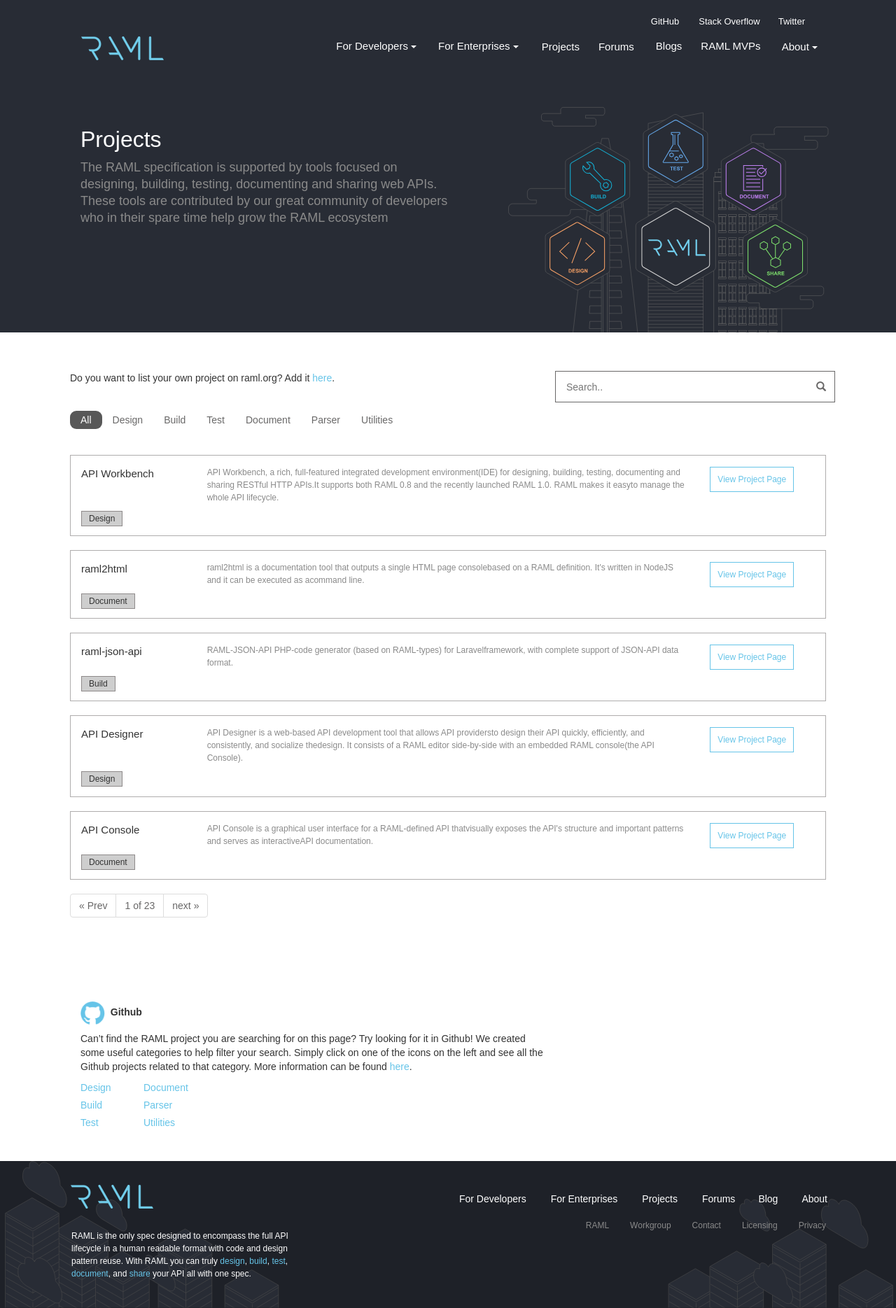
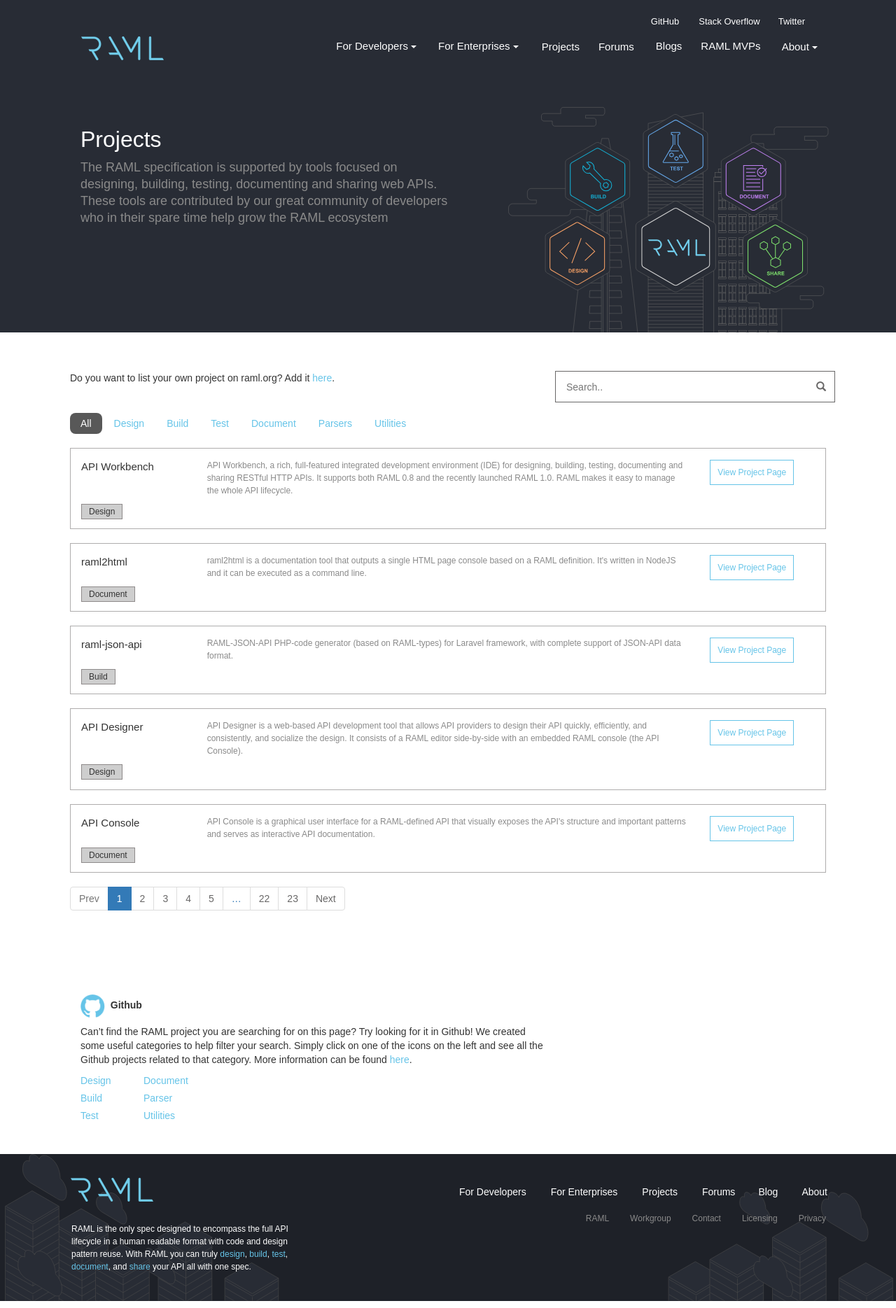
Before and after one commit to raml-org/raml-org, a Jekyll site: the page built from projects.html, in a window 1280 px wide. Shown: the whole page at 70% size. Built offline with Jekyll 4.4.1, drawn with Linux system fonts in a browser that asks for light colours; nearby versions of some CDN libraries.

Commit message:
MKTG-2039-reverted the code as per vishal

```diff
--- a/css/style.scss
+++ b/css/style.scss
@@ -2172,10 +2172,10 @@
       li a {
         color: #696868 ;
       }
-      li span {
-        color: #fff;
-        background-color: #585858;
-      }
+      //li span {
+      //  color: #fff;
+      //  background-color: #585858;
+      //}
       a.disabled {
         pointer-events: none;
         cursor: default;
--- a/projects.html
+++ b/projects.html
@@ -9,44 +9,261 @@
         <section class="col-md-12 projectdiv">
            <div class="row">
                <div class="col-md-6">
-                    <p>Do you want to list your own project on raml.org? Add it <a
-                            href="{{ site.projectsgithuburl }}#how-to-add-projects-to-the-projects-page" rel="nofollow">here</a>.
-                    </p>
+                   <p>Do you want to list your own project on raml.org? Add it <a href="{{ site.projectsgithuburl }}#how-to-add-projects-to-the-projects-page" rel="nofollow">here</a>. </p>
                </div>
 
                <div class="col-md-6">
                    <form id="submit_form" action="javascript:void(0);">
                        <div class="form-group">
-                            <input type="text" class="" id="search" placeholder="Search.."/><i
-                                class="glyphicon glyphicon-search"></i>
-                            <input type="button" id="submit_search" style="display: none">
+                           <input type="text" class="" id="search" placeholder = "Search.." /><i class="glyphicon glyphicon-search"></i>
+                           <input type="button" id="submit_search" style="display: none" >
                        </div>
                    </form>
                </div>
            </div>
 
            <div class="projecttab">
-                <ul class="proj_cat">
-                    <li><a href="javascript:void(0);" id="all" class="active">All</a> </li>
-                    <li><a href="javascript:void(0);" id="design">Design</a> </li>
-                    <li><a href="javascript:void(0);" id="build">Build</a> </li>
-                    <li><a href="javascript:void(0);" id="test">Test</a> </li>
-                    <li><a href="javascript:void(0);" id="document">Document</a> </li>
-                    <li><a href="javascript:void(0);" id="parser">Parser</a> </li>
-                    <li><a href="javascript:void(0);" id="utilities">Utilities</a> </li>
+               <ul class="nav nav-pills">
+                   <li class="active"><a data-toggle="pill" href="#all">All</a></li>
+                   <li><a data-toggle="pill" href="#design">Design</a></li>
+                   <li><a data-toggle="pill" href="#build">Build</a></li>
+                   <li><a data-toggle="pill" href="#test">Test</a></li>
+                   <li><a data-toggle="pill" href="#document">Document</a></li>
+                   <li><a data-toggle="pill" href="#parsers">Parsers</a></li>
+                   <li><a data-toggle="pill" href="#utility">Utilities</a></li>
                </ul>
 
-                   <div class="result"></div>
-                   <div class="no_result"></div>
-                <ul class="pagination">
-                    <li><a href="javascript:void(0);" id="pre">&#171; Prev</a></li>
-                    <li><a href="javascript:void(0);" id="list"></a></li>
-                    <li><a href="javascript:void(0);" id="next">next &#187;</a></li>
-                    </ul>
+               <div class="tab-content">
+                   <div id="all" class="tab-pane fade in active">
+                       <div class = "nosearch"></div>
+                       {% for projects in site.data.projects %}
+                       <div class="projectblock">
+
+                           <div class="row">
+
+                               <div class="projname col-md-2">
+                                   <h3>{{ projects.name }}</h3>
+                               </div>
+
+                               <div class="projdesc col-md-8">
+                                   <p>{{ projects.description }}</p>
+                               </div>
+
+                               <div class="projlink col-md-2">
+                                   <a href = "{{ projects.url }}" rel="nofollow" >View Project Page</a>
+                               </div>
+
+                           </div>
+                           {% for items in projects.topics %}
+                           <span class="projtag">
+                               {{ items }}
+                           </span>
+                           {% endfor %}
+                       </div>
+                       {% endfor %}
+                        <div class="pagination-page-all"></div>
+                   </div>
 
 
+                   <div id="design" class="tab-pane fade in">
+                       <div class = "nosearch"></div>
+                       {% for projects in site.data.projects %}
+                       {% for item in projects.topics %}
+                       {% if item == 'Design' %}
+                       <div class="projectblock">
+                           <div class="row">
+
+                               <div class="projname col-md-2">
+                                   <h3>{{ projects.name }}</h3>
+                               </div>
+
+                               <div class="projdesc col-md-8">
+                                   <p>{{ projects.description }}</p>
+                               </div>
+
+                               <div class="projlink col-md-2">
+                                   <a href = "{{ projects.url }}" rel="nofollow" >View Project Page</a>
+                               </div>
+
+                           </div>
+                           {% for items in projects.topics %}
+                           <span class="projtag">
+                               {{ items }}
+                           </span>
+                           {% endfor %}
+                       </div>
+                       {% endif %}
+                       {% endfor %}
+                       {% endfor %}
+                       <div class="pagination-page-design"></div>
+
+                   </div>
+                   <div id="build" class="tab-pane fade">
+                       <div class = "nosearch"></div>
+                       {% for projects in site.data.projects %}
+                       {% for item in projects.topics %}
+                       {% if item == 'Build' %}
+                       <div class="projectblock">
+                           <div class="row">
+
+                               <div class="projname col-md-2">
+                                   <h3>{{ projects.name }}</h3>
+                               </div>
+
+                               <div class="projdesc col-md-8">
+                                   <p>{{ projects.description }}</p>
+                               </div>
+
+                               <div class="projlink col-md-2">
+                                   <a href = "{{ projects.url }}" rel="nofollow" >View Project Page</a>
+                               </div>
+
+                           </div>
+                           {% for items in projects.topics %}
+                           <span class="projtag">
+                               {{ items }}
+                           </span>
+                           {% endfor %}
+                       </div>
+                       {% endif %}
+                       {% endfor %}
+                       {% endfor %}
+                       <div class="pagination-page-build"></div>
+                   </div>
+                   <div id="test" class="tab-pane fade">
+                       <div class = "nosearch"></div>
+                       {% for projects in site.data.projects %}
+                       {% for item in projects.topics %}
+                       {% if item == 'Test' %}
+                       <div class="projectblock">
+                           <div class="row">
+
+                               <div class="projname col-md-2">
+                                   <h3>{{ projects.name }}</h3>
+                               </div>
+
+                               <div class="projdesc col-md-8">
+                                   <p>{{ projects.description }}</p>
+                               </div>
+
+                               <div class="projlink col-md-2">
+                                   <a href = "{{ projects.url }}" rel="nofollow" >View Project Page</a>
+                               </div>
+
+                           </div>
+                           {% for items in projects.topics %}
+                           <span class="projtag">
+                               {{ items }}
+                           </span>
+                           {% endfor %}
+                       </div>
+                       {% endif %}
+                       {% endfor %}
+                       {% endfor %}
+                       <div class="pagination-page-test"></div>
+                   </div>
+                   <div id="document" class="tab-pane fade">
+                       <div class = "nosearch"></div>
+                       {% for projects in site.data.projects %}
+                       {% for item in projects.topics %}
+                       {% if item == 'Document' %}
+                       <div class="projectblock">
+                           <div class="row">
+
+                               <div class="projname col-md-2">
+                                   <h3>{{ projects.name }}</h3>
+                               </div>
+
+                               <div class="projdesc col-md-8">
+                                   <p>{{ projects.description }}</p>
+                               </div>
+
+                               <div class="projlink col-md-2">
+                                   <a href = "{{ projects.url }}" rel="nofollow" >View Project Page</a>
+                               </div>
+
+                           </div>
+                           {% for items in projects.topics %}
+                           <span class="projtag">
+                               {{ items }}
+                           </span>
+                           {% endfor %}
+                       </div>
+                       {% endif %}
+                       {% endfor %}
+                       {% endfor %}
+                       <div class="pagination-page-document"></div>
+                   </div>
+                   <div id="parsers" class="tab-pane fade">
+                       <div class = "nosearch"></div>
+                       {% for projects in site.data.projects %}
+                       {% for item in projects.topics %}
+                       {% if item == 'Parsers' %}
+                       <div class="projectblock">
+                           <div class="row">
+
+                               <div class="projname col-md-2">
+                                   <h3>{{ projects.name }}</h3>
+                               </div>
+
+                               <div class="projdesc col-md-8">
+                                   <p>{{ projects.description }}</p>
+                               </div>
+
+                               <div class="projlink col-md-2">
+                                   <a href = "{{ projects.url }}" rel="nofollow" >View Project Page</a>
+                               </div>
+
+                           </div>
+                           {% for items in projects.topics %}
+                           <span class="projtag">
+                               {{ items }}
+                           </span>
+                           {% endfor %}
+                       </div>
+                       {% endif %}
+                       {% endfor %}
+                       {% endfor %}
+                       <div class="pagination-page-parsers"></div>
+                   </div>
+                   <div id="utility" class="tab-pane fade">
+                       <div class = "nosearch"></div>
+                       {% for projects in site.data.projects %}
+                       {% for item in projects.topics %}
+                       {% if item == 'Utilities' %}
+                       <div class="projectblock">
+                           <div class="row">
+
+                               <div class="projname col-md-2">
+                                   <h3>{{ projects.name }}</h3>
+                               </div>
+
+                               <div class="projdesc col-md-8">
+                                   <p>{{ projects.description }}</p>
+                               </div>
+
+                               <div class="projlink col-md-2">
+                                   <a href = "{{ projects.url }}" rel="nofollow" >View Project Page</a>
+                               </div>
+
+                           </div>
+                           {% for items in projects.topics %}
+                           <span class="projtag">
+                               {{ items }}
+                           </span>
+                           {% endfor %}
+                       </div>
+                       {% endif %}
+                       {% endfor %}
+                       {% endfor %}
+                       <div class="pagination-page-utility"></div>
+                   </div>
+
+           </div>
         </div>
     </section>
+
+
 <section class="col-md-12 projectlinks">
     <div class="row">
             <div class="col-md-12" style="width: 65%;">
@@ -79,165 +296,12 @@
                 <a href="https://github.com/search?utf8=✓&q=topic%3Araml-utilities" target="_blank" rel="nofollow">Utilities</a>
             </div>
         </div>
+    </div>
 </section>
-
     </div>
 </div>
-<script type="text/javascript">
-    $(document).ready(function() {
-        var max_size;
-        var start = 0;
-        var per_page = 5;
-        var limit = per_page;
-        var no_of_links;
-        var datas;
-        var active_text;
-        var search_val = '';
-        var current_page = 1;
-        getJsonData("All",search_val);
-        //console.log(no_of_links);
 
-        $('#search').keyup(function() {
-           search_val = $(this).val().toLowerCase();
-            var actext = $('ul.proj_cat li a.active').text();
-            getJsonData(actext,search_val);
-
-        });
-
-        $('ul.proj_cat li a').click(function() {
-            active_text = $(this).text();
-            $('ul.proj_cat li a').removeClass('active');
-            $(this).addClass('active');
-            $('div.result').empty();
-            limit = 5;
-            current_page = 1;
-            $("#next").removeClass("disabled");
-            $("#pre").removeClass("disabled");
-            getJsonData(active_text,search_val);
-        });
-
-
-
-
-        function getJsonData(active_text,search_val) {
-            $.getJSON("/project.json", function (data) {
-                var getData = [];
-                //console.log(data);
-                //max_size = data.length;
-                //console.log(active_text);
-                if(active_text != 'All' && search_val == '' ) {
-                    $.each(data, function(i) {
-                        if(data[i].topics.indexOf(active_text) >= 0 ) {
-                            getData.push(data[i]);
-                        }
-                    });
-                } else if(search_val != '') {
-                    $.each(data, function(i) {
-                        if((data[i].name.toLowerCase().indexOf(search_val) >= 0) && (active_text == 'All')) {
-                            getData.push(data[i]);
-                    } else if((data[i].name.toLowerCase().indexOf(search_val) >= 0) && (data[i].topics.indexOf(active_text) >= 0)) {
-                            getData.push(data[i]);
-
-                        }
-                    });
-                }
-                //console.log(search_val);
-                if(getData.length == 0 && search_val == '') {
-                    max_size = data.length;
-                    datas = data;
-                    $('div.result').html('');
-                    $('div.no_result').html('');
-                } else if(getData.length == 0 && search_val != '' ) {
-                    max_size = getData.length;
-                    datas = [];
-                    $('div.result').html('');
-                    $('div.no_result').html('<h2>Sorry,no results for '+ search_val +'</h2>');
-                } else {
-                    max_size = getData.length;
-                    datas = getData;
-                    $('div.result').html('');
-                    $('div.no_result').html('');
-                }
-                get_jsonData(start,limit,datas);
-
-            });
-        }
-        $('#next').click(function() {
-            //console.log("next");
-            var next = limit;
-            if(max_size>=next) {
-                if(Math.floor(max_size/per_page) == current_page ) {
-                    limit = max_size;
-                    $("#next").addClass("disabled").attr("tabindex", "-1");
-                } else {
-                    limit = limit+per_page;
-                }
-
-                $('div.result').empty();
-                //console.log(next +' -next- '+limit);
-                current_page++;
-                get_jsonData(next,limit,datas);
-            }
-        });
-
-        $('#pre').click(function() {
-
-            var pre = limit-(2*per_page);
-            if(pre >=0) {
-                limit = limit-per_page;
-                //console.log(pre +' -pre- '+limit);
-                --current_page;
-                $('div.result').empty();
-                get_jsonData(pre,limit,datas);
-            } else {
-                $("#pre").addClass("disabled");
-            }
-        });
-
-        function get_jsonData(start,limit,datas) {
-            //console.log(datas);
-            no_of_links = (max_size/per_page);
-            var total_links = Math.ceil(no_of_links);
-            if(datas.length <= 10) {
-                limit = datas.length;
-                $('ul.pagination').hide();
-            } else {
-                $('ul.pagination').show();
-            }
-            for (var i = start ; i < limit; i++) {
-                //console.log(datas[i].name);
-
-                var project_name = datas[i].name;
-                var project_desc = datas[i].description;
-                var project_url = datas[i].url;
-                var join_topic;
-                var topic = "";
-                var project_div;
-                if(datas[i].topics.indexOf(',') > -1) {
-                    //console.log(data[i].topics + "pos" + i);
-                    var get_topics = datas[i].topics.split(",");
-
-                       for (var j = 0; j < get_topics.length; j++ ) {
-                           topic += '<span class="projtag">' + get_topics[j] + '</span>';
-                           //console.log(get_topics[j]);
-                       }
-                     join_topic = topic;
-                } else {
-                    join_topic = '<span class="projtag">' + datas[i].topics + '</span>';
-                }
-                project_div = '<div class="projectblock"><div class="row"><div class="projname col-md-2"><h3>' + project_name + '</h3></div><div class="projdesc col-md-8"><p>' + project_desc + '</p></div>' +
-                            '<div class="projlink col-md-2"><a href ="' + project_url + '" rel="nofollow">View Project Page</a></div></div><div class="proj_topics">'+ join_topic +'</div> ';
-                 if(datas.length <=10) {
-                     $('div.result').html(project_div);
-                 } else {
-                     $('div.result').append(project_div);
-
-                 }
-            }
-            $('ul.pagination li a#list').text(current_page + ' of ' + total_links );
-
-        }
-    });
-
-
-</script>
+<script src="/js/pagination.js"></script>
+<script src="js/main.js"></script>
+<script src="/js/search.js"></script>
+<!--<script src="/js/project.js"></script>-->
```
Also changed, not shown: testprojects.html (added, +243 -0 lines). Lines whose indentation alone changed are shown as unchanged.
